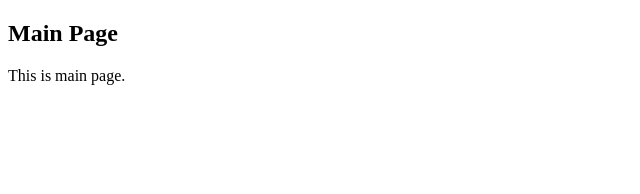
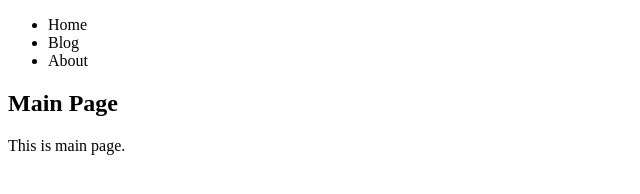
Before and after one commit to lbw3973/branch-practice, a plain HTML site: page index.html in a window 1280 px wide. Shown: the whole page, without its empty margins (0-640 px from the left). Drawn offline with Linux system fonts and the light colour scheme.

Commit message:
feat: Add Main Navigation
Menus
- Home
- Blog
- About

```diff
--- a/index.html
+++ b/index.html
@@ -7,6 +7,18 @@
   <meta name="title" content="Branch practice">
  </head>
  <body>
+
+  <header>
+   <nav>
+    <ul>
+    <!-- shift+y: copy, line p: paste -->
+     <li>Home</li>
+     <li>Blog</li>
+     <li>About</li>
+    </ul>
+   </nav>
+  </header>
+
   <main class="main-wrapper">
    <article>
     <h1>Main Page</h1>
```
